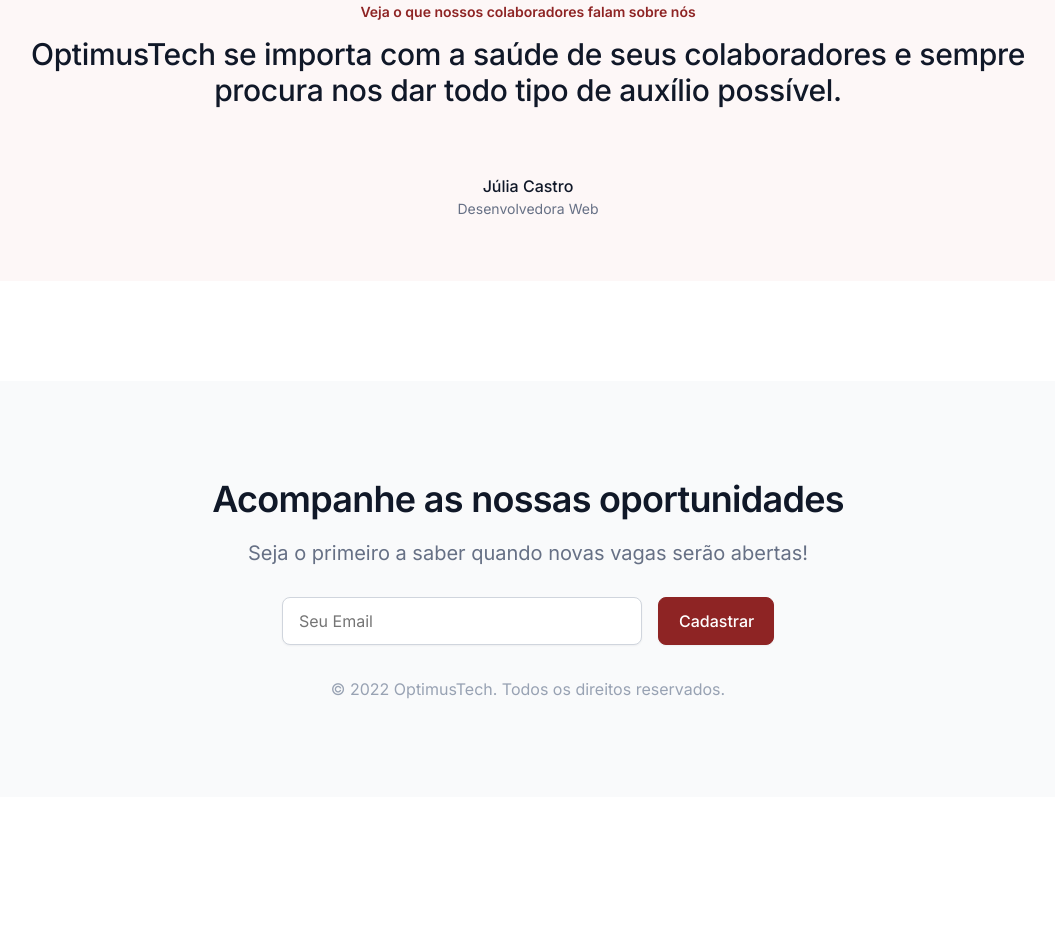
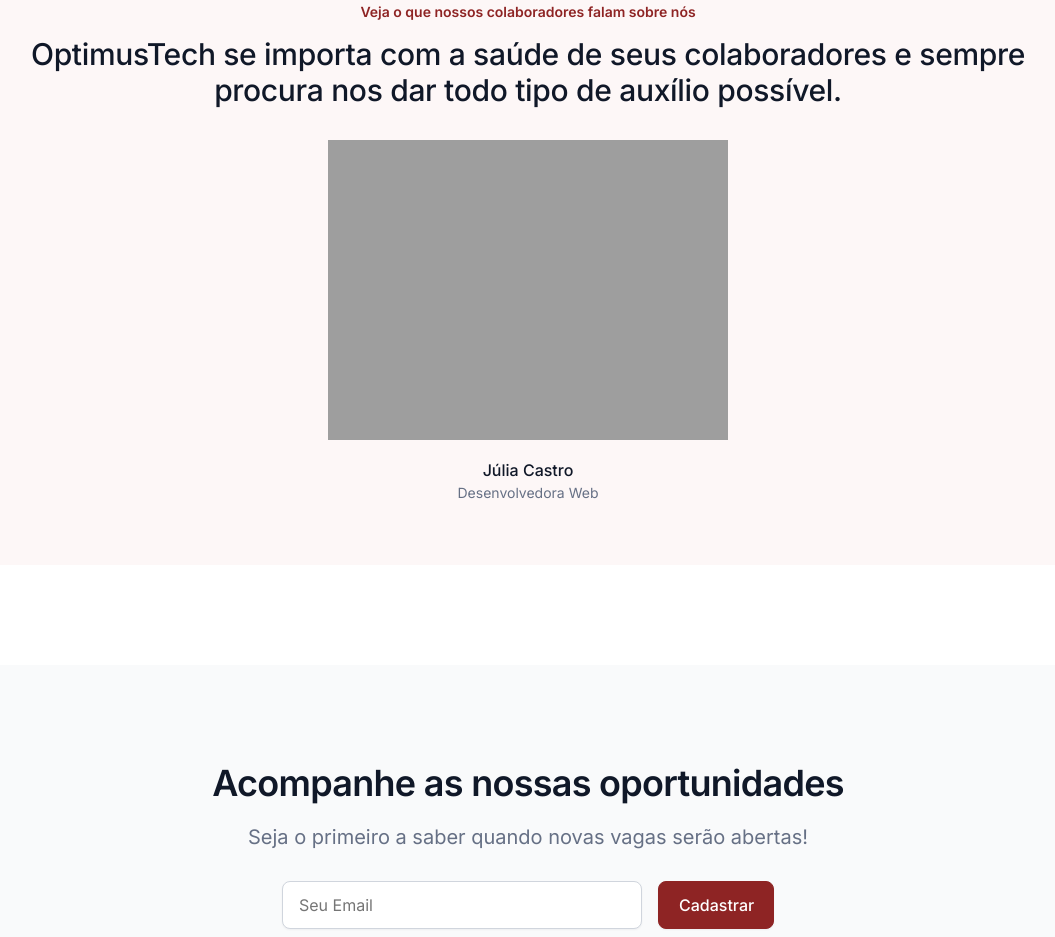
Before and after one commit to ramonpietro/7DaysOfCode, a plain HTML site: page index.html in a window 1280 px wide. Shown: the part 2653-3590 px from the top of the page, without its empty margins (112-1167 px from the left). Before the commit the page ends 3450 px from the top, so only its background shows below. Drawn offline with Linux system fonts and the light colour scheme; the site is published under a folder, as on GitHub Pages, so addresses that start at the root find nothing.

Commit message:
Update index.html

```diff
--- a/index.html
+++ b/index.html
@@ -119,7 +119,7 @@
             </div>
             <div class="profile">
                 <div class="photo-profile">
-                    <img src="/imagens/Avatar.svg" alt="">
+                    <img src="./imagens/Avatar.svg" alt="">
                 </div>
                 <div class="text-profile">
                     <span>Júlia Castro</span>
```
